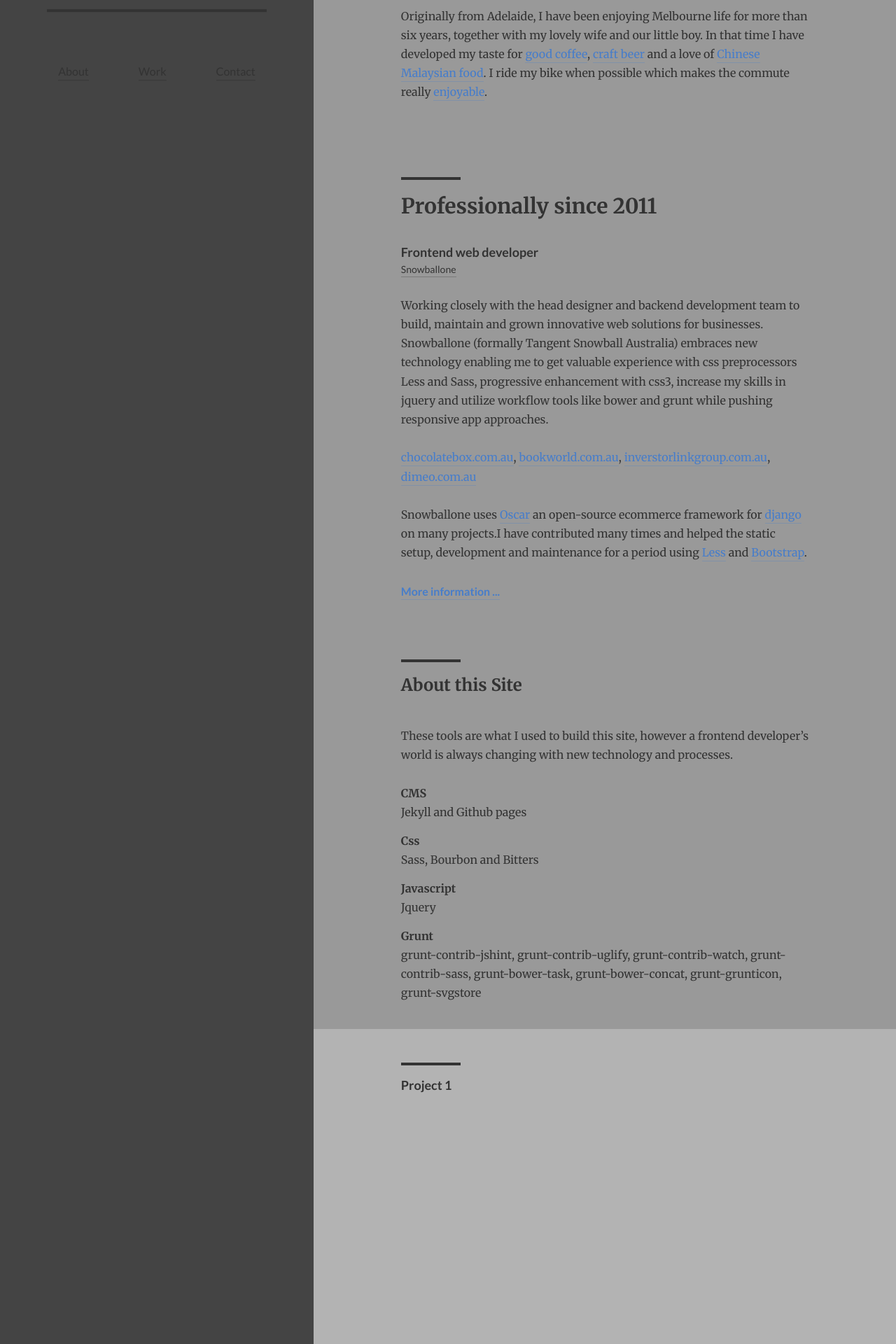
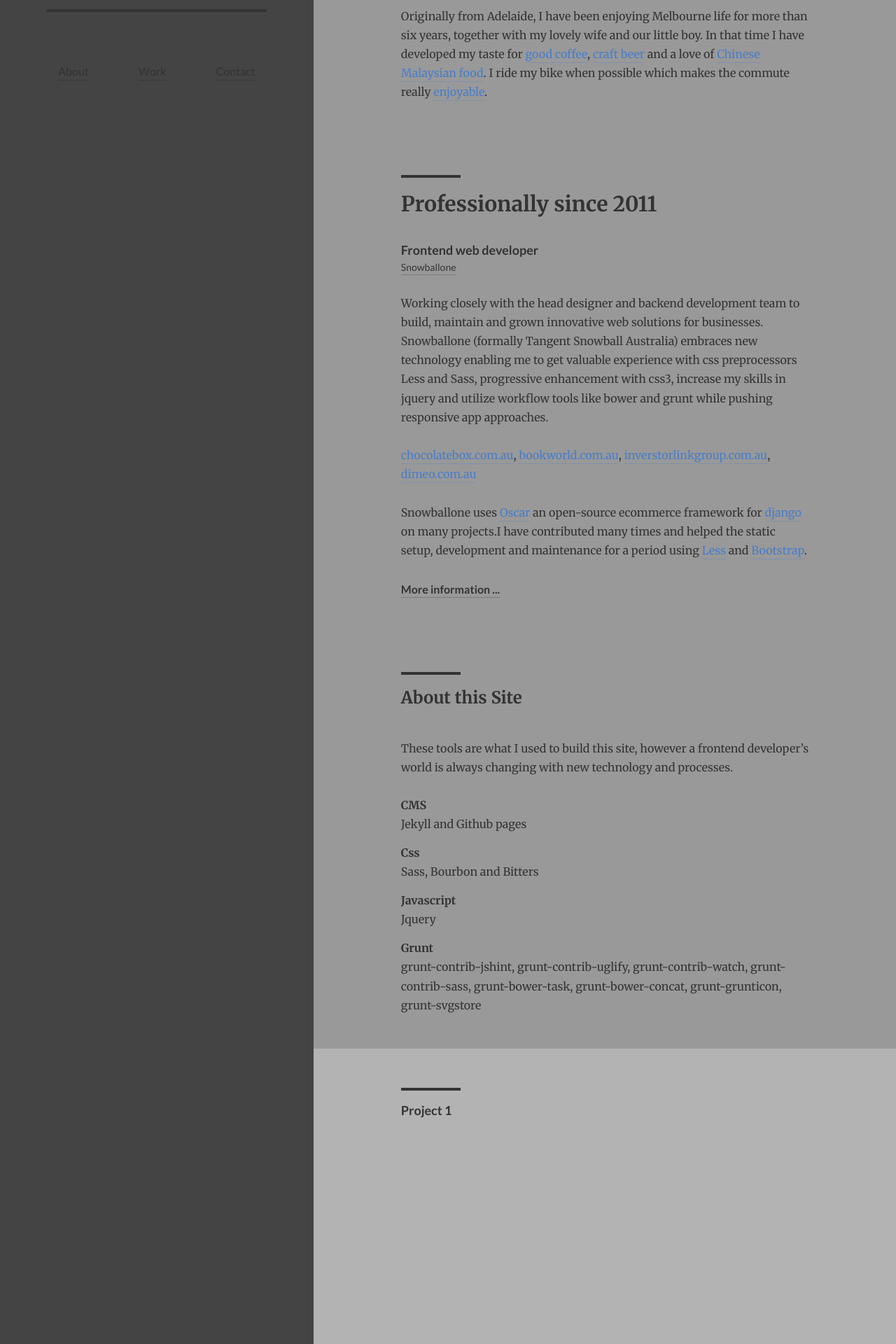
Before and after one commit to informa/informa.github.com, a Jekyll site: the page built from index.html, in a window 1280 px wide. Shown: the part 1336-3256 px from the top of the page at 70% size. Built offline with Jekyll 4.4.1, drawn with Linux system fonts in a browser that asks for light colours.

Commit message:
evened out the padding.

```diff
--- a/index.html
+++ b/index.html
@@ -3,14 +3,14 @@
 ---
 
 <section id="about" class="about">
-	<article class="about-general">
+	<article class="about-general content-block content-block--top-lg">
 		<p class="about-general__title">Hello, I'm Jonathan, a Melbourne based frontend developer that builds flexible web applications for businesses. I enjoy the web industry and am inspired by it's community. Everyday I am excited by new technology and clever design that is interactive and engaging.</p>
 		<p class="about-general__description">Originally from Adelaide, I have been enjoying Melbourne life for more than six years, together with my lovely wife and our little boy. In that time I have developed my taste for <a href="http://www.stali.com.au/">good coffee</a>, <a href="http://craftypint.com/">craft beer</a> and a love of <a href="http://www.laksaking.com.au/">Chinese Malaysian food</a>. I ride my bike when possible which makes the commute really <a href="http://www.mapmyride.com/au/">enjoyable</a>.</p>
 	</article>
 
 	<section id="professionally">
 
-		<article class="career-milestone">
+		<article class="career-milestone content-block">
 			<span class="bar"></span>
 			<h1 class="career-milestone__title">Professionally since 2011</h1>
 			<h3 class="career-milestone__role">Frontend web developer</h3>
@@ -22,7 +22,7 @@
 		</article>
 
 		<div id="more-milestones" class="collapse">
-			<article class="career-milestone">
+			<article class="career-milestone content-block">
 				<h2 class="career-milestone__title">2011 - 2007</h2>
 				<h3 class="career-milestone__role">Frontend designer / developer and team manager</h3>
 				<h4 class="career-milestone__company">Niche Media</h4>
@@ -32,7 +32,7 @@
 				<p>Also great experience and exposure through designing and compiling keynote presentations utilising various visual and audio communication aids (ie. sound, voice, video clips, etc), creating motion graphics and video encoding for internet; on-site set-up and operation of visual and audio equipment for events: idea awards and create awards</p>
 			</article>
 
-			<article class="career-milestone">
+			<article class="career-milestone content-block">
 				<h2 class="career-milestone__title">2007 - 2004</h2>
 				<h3 class="career-milestone__role">Creative Design</h3>
 				<h4 class="career-milestone__company" >Vision6</h4>
@@ -40,21 +40,21 @@
 				<p>Here I gained extensive experience in designing and building email campaigns for external clients including testing and verbal / written support. Also experience in presentations using flash, motion graphics, audio, voice and interactive elements for product demonstration and training purposes.</p>
 			</article>
 
-			<article class="career-milestone">
+			<article class="career-milestone content-block">
 				<h2 class="career-milestone__title">2004 - 2003</h2>
 				<h3 class="career-milestone__role">Multimedia Designer / 3D Artist</h3>
 				<h4 class="career-milestone__company">Zaxis</h4>
 				<p>At Zaxis I developed internal websites and multimedia products for the high end 3D visualisation architectural firm and gained a lot of experience working individually outside of my scope. I also worked with QTVR and camera work for interactive DVD projects involving UI design and implementation together with 3D rendering.</p>
 			</article>
 
-			<article class="career-milestone">
+			<article class="career-milestone content-block">
 				<h2 class="career-milestone__title">2003</h2>
 				<h3 class="career-milestone__role">Frontend Developer / Graphic Designer</h3>
 				<h4 class="career-milestone__company">Wanted World Wide</h4>
 				<p>I headed up frontend development of Wanted's website and other internal graphical needs. Refreshing an existing online brand with creative design and the development of digital and also printed marketing tools. I experienced encoding online video content and Flash presentations.</p>
 			</article>
 
-			<article class="career-milestone">
+			<article class="career-milestone content-block">
 				<h2 class="career-milestone__title">2002 - 2000</h2>
 				<h3 class="career-milestone__role">Interface Designer</h3>
 				<h4 class="career-milestone__company">Torson Production</h4>
@@ -62,7 +62,7 @@
 				<p>I worked on the development, design and compiling of online flash clips visually describing steps of medical surgery in relation to sports injury.</p>
 			</article>
 
-			<article class="career-milestone">
+			<article class="career-milestone content-block">
 				<h2 class="career-milestone__title">2000 - 1998</h2>
 				<h3 class="career-milestone__role">Graphic Designer</h3>
 				<h4 class="career-milestone__company">Recreation Sport and Fitness</h4>
@@ -71,7 +71,7 @@
 		</div>
 	</section>
 
-	<article id="colophon" class="about-site">
+	<article id="colophon" class="about-site content-block">
 		<span class="bar"></span>
 		<h1 class="about-site__title">About this Site</h1>
 		<p class="about-site__description">These tools are what I used to build this site, however a frontend developer’s world is always changing with new technology and processes.</p>
@@ -92,14 +92,14 @@
 <section id="work">
 	<ul class="work">
 		<li class="work__item">
-			<a href="#" class="work__hook">
-				<span class="bar work--bar"></span>
+			<a href="#" class="work__hook content-block">
+				<span class="bar"></span>
 				<h2 class="work__title">Project 1</h2>
 			</a>
 		</li>
 		<li class="work__item">
-			<a href="#" class="work__hook">
-				<span class="bar work--bar"></span>
+			<a href="#" class="work__hook content-block">
+				<span class="bar"></span>
 				<h2 class="work__title">Project 2</h2>
 			</a>
 		</li>
--- a/static/src/scss/02-base/base/_lists.scss
+++ b/static/src/scss/02-base/base/_lists.scss
@@ -18,7 +18,7 @@
 }
 
 dl {
-  margin-bottom: $small-spacing;
+  margin-bottom: $base-spacing;
 
   dt {
     font-weight: bold;
--- a/static/src/scss/04-components/bar/bar.scss
+++ b/static/src/scss/04-components/bar/bar.scss
@@ -23,5 +23,5 @@
 }
 
 .work--bar {
-	margin-top:3em;
+	// margin-top:3em;
 }
--- a/static/src/scss/04-components/work/work.scss
+++ b/static/src/scss/04-components/work/work.scss
@@ -13,7 +13,6 @@
 
 .work__hook {
 	height: 50vh;
-	padding:0 15%;
 	display:block;
 }
 
--- a/static/src/scss/05-utilities/utilities-dir.scss
+++ b/static/src/scss/05-utilities/utilities-dir.scss
@@ -13,3 +13,7 @@
 	@include fontsans;
 	font-weight: $font-weight-heavy;
 }
+a.link-read-more {
+	color: $base-font-color;
+	border-bottom-color:rgba(0,0,0,0.2);
+}
```
Also changed, not shown: static/src/scss/03-layout/main/main.scss (+13 -0 lines), static/src/scss/04-components/about/about.scss (+1 -13 lines), static/dist/css/site.css.
